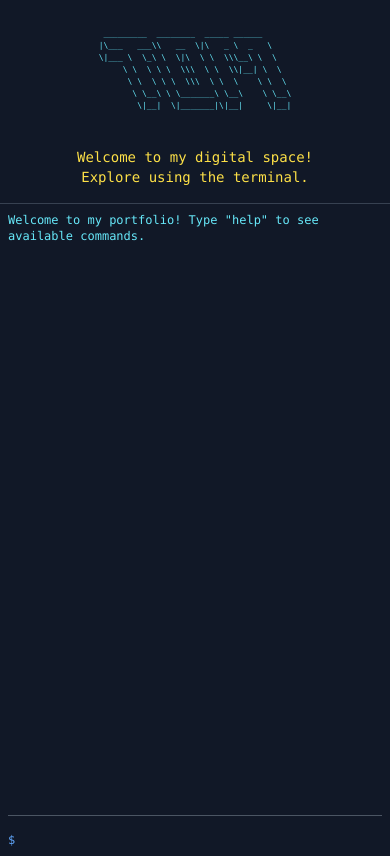
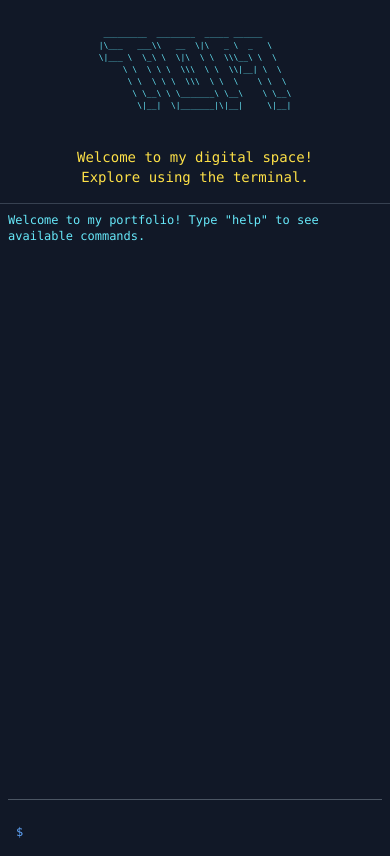
Before and after one commit to tomikng/portfolio, a Next.js app: page / in a window 390 px wide. Built offline with nearby package versions, Linux system fonts and the light colour scheme.

Commit message:
fix: responsibility for mobile

```diff
--- a/components/Terminal.tsx
+++ b/components/Terminal.tsx
@@ -32,7 +32,7 @@ const Terminal: React.FC = () => {
   const inputRef = useRef<HTMLInputElement>(null);
   const outputRef = useRef<HTMLDivElement>(null);
 
-  const { displayedText, isTyping, startTyping } = useTypingEffect(0.5);
+  const { displayedText, isTyping, startTyping } = useTypingEffect(2);
 
   useEffect(() => {
     if (inputRef.current) {
@@ -67,6 +67,14 @@ const Terminal: React.FC = () => {
     ]);
     processCommand(input);
     setInput("");
+  };
+
+  // Prevent zooming on mobile when focusing on input
+  const handleInputFocus = (e: React.FocusEvent<HTMLInputElement>) => {
+    e.target.setAttribute("readonly", "readonly");
+    setTimeout(() => {
+      e.target.removeAttribute("readonly");
+    }, 100);
   };
 
   const downloadCV = () => {
@@ -145,7 +153,6 @@ const Terminal: React.FC = () => {
    Improved Recommendation Systems using forked EasyStudy Framework
    • <span class="text-green-300">Note:</span> Forked from pdokoupil/EasyStudy
    • <span class="text-green-300">Link:</span> <a href="https://github.com/tomikng/Higher-order-EASE" target="_blank" rel="noopener noreferrer" class="text-blue-400 hover:underline">View on GitHub</a>
-
       `);
         break;
       case "contact":
@@ -241,15 +248,16 @@ const Terminal: React.FC = () => {
         )}
       </div>
       <div className="h-px bg-gray-600 my-2"></div>
-      <form onSubmit={handleInputSubmit} className="flex mt-2">
-        <span className="mr-2 text-blue-400 font-mono text-xs sm:text-sm md:text-base">
+      <form onSubmit={handleInputSubmit} className="flex mt-2 items-center">
+        <span className="text-blue-400 font-mono text-xs sm:text-sm md:text-base px-2">
           $
         </span>
         <input
           type="text"
           value={input}
           onChange={handleInputChange}
-          className="flex-grow bg-transparent focus:outline-none text-white font-mono text-xs sm:text-sm md:text-base"
+          onFocus={handleInputFocus}
+          className="flex-grow bg-transparent focus:outline-none text-white font-mono text-xs sm:text-sm md:text-base p-2"
           ref={inputRef}
         />
       </form>
```
